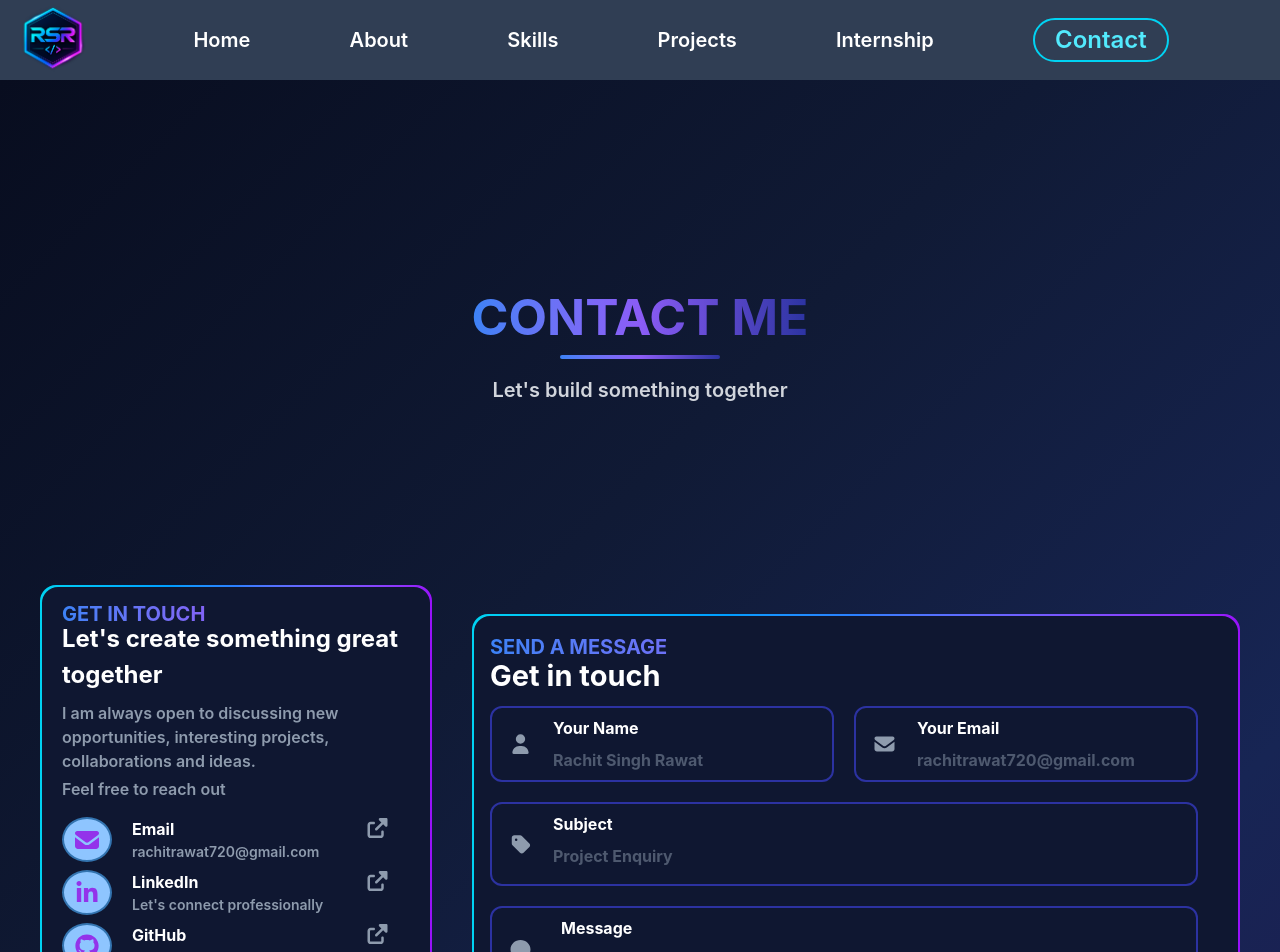
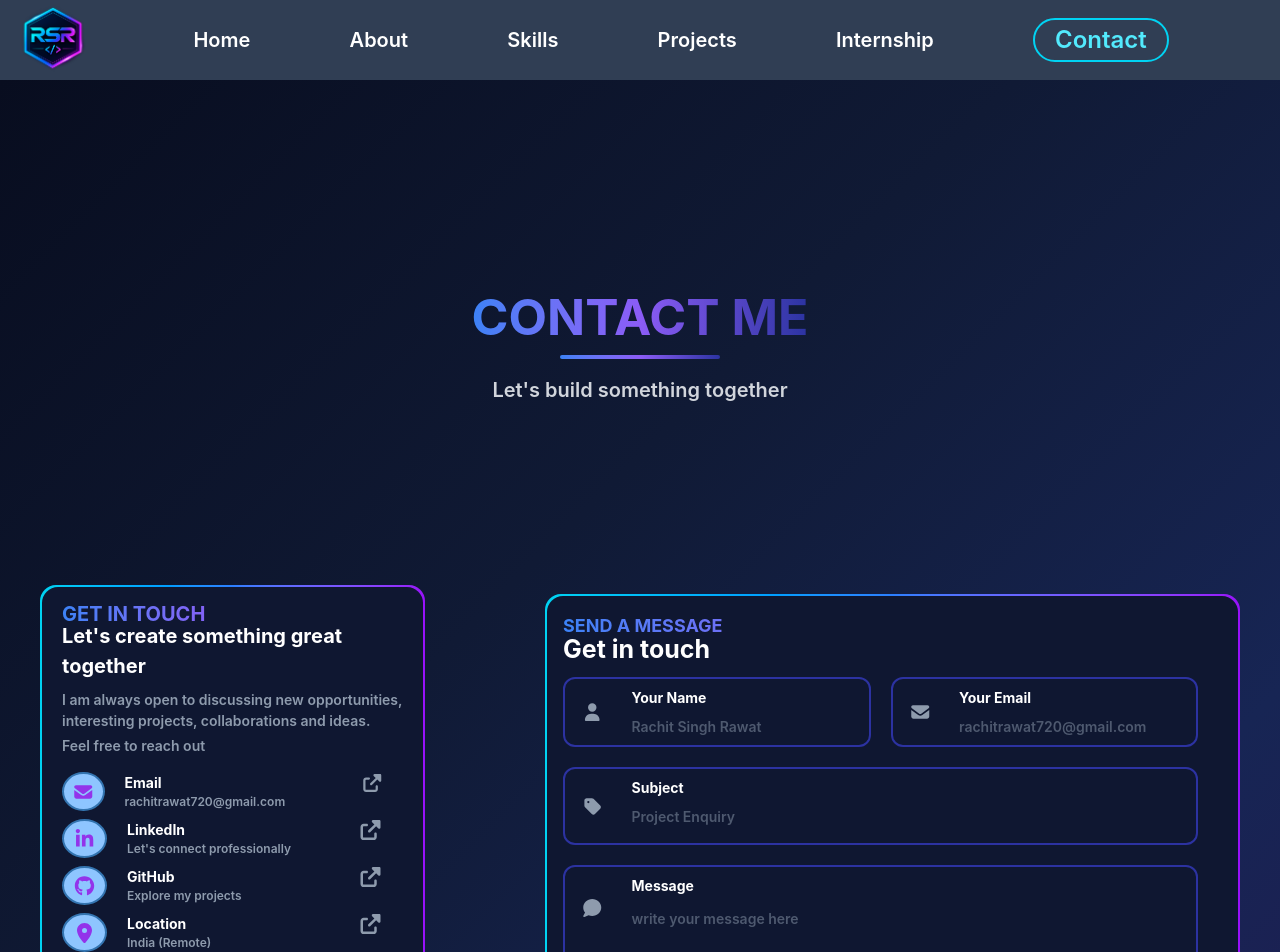
Before and after one commit to RachitRawat720/portfolio-website, a React (Vite) app: page /contact in a window 1280 px wide. Shown: the top 952 px of the page. Built offline with nearby package versions, Linux system fonts and the light colour scheme.

Commit message:
Improving animations and structure

```diff
--- a/src/components/About.jsx
+++ b/src/components/About.jsx
@@ -70,7 +70,7 @@ const about = () => {
                 </motion.div>
             </div>
 
-            <div className='flex justify-center items-center mt-40 gap-50 mb-40'>
+            <div className='flex justify-center items-center mt-40 gap-50 mb-20'>
                 <motion.div initial={{opacity: 0, x: -300, y: 100, scale: 0.3}} whileInView={{opacity: 1, x: 0,y: 0, scale: 1}} transition={{duration: 2}} viewport={{ once: true, amount: 0.4 }} className='border-[#3B82F6] border-2 rounded-lg flex p-5 py-8.5 gap-5
                 bg-[#111B36] w-full h-full'>
                     <div className='flex p-2 h-12 rounded-md justify-center bg-linear-to-r from-[#3B82F6] via-[#8B5CF6] to-[#3239b9d2]'>
--- a/src/components/Contact.jsx
+++ b/src/components/Contact.jsx
@@ -78,45 +78,45 @@ const Contact = () => {
             </motion.div>
 
 
-            <div className='flex justify-center items-center gap-10 mt-15'>
+            <div className='flex justify-center items-center gap-30 mt-15'>
                 <motion.div initial={{opacity: 0, x: -200, scale: 0.3}} whileInView={{opacity: 1, x: 0, scale: 1}} transition={{duration: 2}} viewport={{once: true, amount: 0.7}}
                 className='rounded-2xl bg-linear-to-r from-cyan-400 via-blue-500 to-purple-600 p-0.5'>
                         <div className='flex flex-col px-5 py-3 rounded-2xl bg-[#0f1731]'>
 
                             <h2 className='bg-linear-to-r from-[#3B82F6] via-[#8B5CF6] to-[#FF4D6D] bg-clip-text text-transparent text-[20px] font-bold'>GET IN TOUCH</h2>
 
-                            <h3 className='text-white font-bold text-[24px] -mt-2'>Let's create something great together</h3>
+                            <h3 className='text-white font-bold text-[20px] -mt-2'>Let's create something great together</h3>
 
-                            <p className='text-[#8e9bad] text-[16px] font-semibold mt-2'>I am always open to discussing new opportunities, interesting projects, collaborations and ideas.
+                            <p className='text-[#8e9bad] text-[14px] font-semibold mt-2'>I am always open to discussing new opportunities, interesting projects, collaborations and ideas.
                             </p>
 
-                            <p className='text-[#8e9bad] text-[16px] font-semibold mt-1'>Feel free to reach out</p>
+                            <p className='text-[#8e9bad] text-[14px] font-semibold mt-1'>Feel free to reach out</p>
 
                             <div className='flex flex-col gap-2 mt-4 w-full'>
                                 <div className='flex gap-5 '>
                                     <div className='flex justify-center items-center px-2 rounded-[50%] border-[#3374b0] border-2 bg-blue-300 '>
-                                        <FontAwesomeIcon icon={faEnvelope} color='#9333ea' className='text-[24px]'/>
+                                        <FontAwesomeIcon icon={faEnvelope} color='#9333ea' className='text-[18px]'/>
                                     </div>
 
                                     <div className='flex justify-between w-full pr-5'>
                                         <div className='flex flex-col'>
-                                            <p className='text-[16px] text-white font-bold'>Email</p>
-                                            <p className='text-[14px] text-[#8e9bad] font-semibold'>rachitrawat720@gmail.com</p>
+                                            <p className='text-[14px] text-white font-bold'>Email</p>
+                                            <p className='text-[12px] text-[#8e9bad] font-semibold'>rachitrawat720@gmail.com</p>
                                         </div>
 
-                                        <a href='mailto:rachitrawat720@gmail.com'  ><FontAwesomeIcon icon={faUpRightFromSquare} className='text-[20px] transition-transform duration-300 ease-in-out hover:scale-150' color='#8e9bad'/></a>
+                                        <a href='mailto:rachitrawat720@gmail.com'  ><FontAwesomeIcon icon={faUpRightFromSquare} className='text-[18px] transition-transform duration-300 ease-in-out hover:scale-150' color='#8e9bad'/></a>
                                     </div>
                                 </div>
 
                                 <div className='flex gap-5'>
                                     <div className='flex justify-center items-center px-2 rounded-[50%] border-[#3374b0] border-2 bg-blue-300 '>
-                                        <FontAwesomeIcon icon={faLinkedinIn} color='#9333ea' className='text-[24px]'/>
+                                        <FontAwesomeIcon icon={faLinkedinIn} color='#9333ea' className='text-[20px]'/>
                                     </div>
 
                                     <div className='flex justify-between w-full pr-5'>
                                         <div className='flex flex-col'>
-                                            <p className='text-[16px] text-white font-bold'>LinkedIn</p>
-                                            <p className='text-[14px] text-[#8e9bad] font-semibold'>Let's connect professionally</p>
+                                            <p className='text-[14px] text-white font-bold'>LinkedIn</p>
+                                            <p className='text-[12px] text-[#8e9bad] font-semibold'>Let's connect professionally</p>
                                         </div>
 
                                         <a href='https://www.linkedin.com/in/rachit-singh-rawat/'  target='_blank' rel="noopener noreferrer"><FontAwesomeIcon icon={faUpRightFromSquare} className='text-[20px] transition-transform duration-300 ease-in-out hover:scale-150' color='#8e9bad'/></a>
@@ -125,13 +125,13 @@ const Contact = () => {
 
                                 <div className='flex gap-5'>
                                     <div className='flex justify-center items-center px-2 rounded-[50%] border-[#3374b0] border-2 bg-blue-300 '>
-                                        <FontAwesomeIcon icon={faGithub} color='#9333ea' className='text-[24px]'/>
+                                        <FontAwesomeIcon icon={faGithub} color='#9333ea' className='text-[20px]'/>
                                     </div>
 
                                     <div className='flex justify-between w-full pr-5'>
                                         <div className='flex flex-col'>
-                                            <p className='text-[16px] text-white font-bold'>GitHub</p>
-                                            <p className='text-[14px] text-[#8e9bad] font-semibold'>Explore my projects</p>
+                                            <p className='text-[14px] text-white font-bold'>GitHub</p>
+                                            <p className='text-[12px] text-[#8e9bad] font-semibold'>Explore my projects</p>
                                         </div>
 
                                         <a href='https://github.com/RachitRawat720'  target='_blank' rel="noopener noreferrer"><FontAwesomeIcon icon={faUpRightFromSquare} className='text-[20px] transition-transform duration-300 ease-in-out hover:scale-150' color='#8e9bad'/></a>
@@ -140,13 +140,13 @@ const Contact = () => {
 
                                 <div className='flex gap-5'>
                                     <div className='flex justify-center items-center px-2 rounded-[50%] border-[#3374b0] border-2 bg-blue-300 '>
-                                        <FontAwesomeIcon icon={faLocationDot} color='#9333ea' className='text-[24px]'/>
+                                        <FontAwesomeIcon icon={faLocationDot} color='#9333ea' className='text-[20px]'/>
                                     </div>
 
                                     <div className='flex justify-between w-full pr-5'>
                                         <div className='flex flex-col'>
-                                            <p className='text-[16px] text-white font-bold'>Location</p>
-                                            <p className='text-[14px] text-[#8e9bad] font-semibold'>India (Remote)</p>
+                                            <p className='text-[14px] text-white font-bold'>Location</p>
+                                            <p className='text-[12px] text-[#8e9bad] font-semibold'>India (Remote)</p>
                                         </div>
 
                                         <a href='https://www.google.com/maps/search/?api=1&query=Dehradun,Uttarakhand,India' target='_blank' rel='noopener'  ><FontAwesomeIcon icon={faUpRightFromSquare} className='text-[20px] transition-transform duration-300 ease-in-out hover:scale-150' color='#8e9bad'/></a>
@@ -157,8 +157,8 @@ const Contact = () => {
 
                             <div className='h-0.5 w-full bg-[#3239b9d2] rounded-full mt-8'></div>
 
-                            <p className='text-green-500 text-[18px] mt-4'>Available for opportunities</p>
-                            <p className='text-[#8e9bad] text-[15px] font-semibold mt-2'>I'm currently open to internships, full-time, freelance projects and collaborations</p>
+                            <p className='text-green-500 text-[16px] mt-4'>Available for opportunities</p>
+                            <p className='text-[#8e9bad] text-[12px] font-semibold mt-2'>I'm currently open to internships, full-time, freelance projects and collaborations</p>
 
                         </div>
                 </motion.div>
@@ -167,53 +167,53 @@ const Contact = () => {
                     className='rounded-2xl bg-linear-to-r from-cyan-400 via-blue-500 to-purple-600 p-0.5'>
                         <div className='flex flex-col pl-4 pr-10 py-4 rounded-2xl bg-[#0f1731]'>
 
-                            <h2 className='bg-linear-to-r from-[#3B82F6] via-[#8B5CF6] to-[#FF4D6D] bg-clip-text text-transparent text-[20px] font-bold'>SEND A MESSAGE</h2>
+                            <h2 className='bg-linear-to-r from-[#3B82F6] via-[#8B5CF6] to-[#FF4D6D] bg-clip-text text-transparent text-[18px] font-bold'>SEND A MESSAGE</h2>
 
-                            <h3 className='text-white font-bold text-[29px] -mt-2'>Get in touch</h3>
+                            <h3 className='text-white font-bold text-[25px] -mt-2'>Get in touch</h3>
 
                             <form onSubmit={handleSubmit}>
                                 <div className='flex flex-col w-full justify-center items-center gap-5 mt-2'>
 
                                     <div className='flex gap-5'>
                                         <div className='flex justify-center items-center border-2 border-[#3239b9d2] px-4 py-2 rounded-xl gap-5'>
-                                            <div className='flex'><FontAwesomeIcon icon={faUser} className='text-[20px]' color='#8e9bad'/></div>
+                                            <div className='flex'><FontAwesomeIcon icon={faUser} className='text-[18px]' color='#8e9bad'/></div>
 
                                             <div className='flex flex-col gap-2'>
-                                                <h3 className='text-[16px] text-white font-bold'>Your Name</h3>
-                                                <input type="text" name='name' placeholder='Rachit Singh Rawat' required className='text-[#8e9bad] font-bold border-none'/>
+                                                <h3 className='text-[14px] text-white font-bold pl-2'>Your Name</h3>
+                                                <input type="text" name='name' placeholder='Rachit Singh Rawat' required className='text-[#8e9bad] font-semibold border-none text-[14px] pl-2'/>
                                             </div>
                                         </div>
 
                                         <div className='flex justify-center items-center border-2 border-[#3239b9d2] px-4 py-2 rounded-xl gap-5'>
-                                            <div className='flex'><FontAwesomeIcon icon={faEnvelope} className='text-[20px]' color='#8e9bad'/></div>
+                                            <div className='flex'><FontAwesomeIcon icon={faEnvelope} className='text-[18px]' color='#8e9bad'/></div>
 
                                             <div className='flex flex-col gap-2'>
-                                                <h3 className='text-[16px] text-white font-bold'>Your Email</h3>
-                                                <input type="text" name='email' placeholder='rachitrawat720@gmail.com' required className='text-[#8e9bad] font-bold border-none'/>
+                                                <h3 className='text-[14px] text-white font-bold pl-2'>Your Email</h3>
+                                                <input type="text" name='email' placeholder='rachitrawat720@gmail.com' required className='text-[#8e9bad] font-semibold border-none text-[14px] pl-2'/>
                                             </div>
                                         </div>
                                     </div>
 
                                     <div className='flex items-center w-full border-2 border-[#3239b9d2] px-4 py-2 rounded-xl gap-5'>
-                                        <div className='flex'><FontAwesomeIcon icon={faTag} className='text-[20px]' color='#8e9bad'/></div>
+                                        <div className='flex'><FontAwesomeIcon icon={faTag} className='text-[18px]' color='#8e9bad'/></div>
 
                                         <div className='flex flex-col gap-2 w-full pr-2 pb-2'>
-                                            <h3 className='text-[16px] text-white font-bold'>Subject</h3>
-                                            <input type="text" name='subject' placeholder='Project Enquiry' required className='text-[#8e9bad] font-bold border-none'/>
+                                            <h3 className='text-[14px] text-white font-bold pl-2'>Subject</h3>
+                                            <input type="text" name='subject' placeholder='Project Enquiry' required className='text-[#8e9bad] font-semibold border-none text-[14px] pl-2'/>
                                         </div>
                                     </div>
 
                                     <div className='flex w-full border-2 border-[#3239b9d2] px-4 py-2 rounded-xl gap-5'>
-                                        <div className='flex mt-6'><FontAwesomeIcon icon={faComment} className='text-[20px]' color='#8e9bad'/></div>
+                                        <div className='flex mt-6'><FontAwesomeIcon icon={faComment} className='text-[18px]' color='#8e9bad'/></div>
 
                                         <div className='flex flex-col gap-2 w-full pr-4 pb-3'>
-                                            <h3 className='text-[16px] text-white font-bold ml-2'>Message</h3>
-                                            <textarea name='message' placeholder='write your message here' required className='text-[#8e9bad] font-bold border-none w-full px-2 py-1 resize-none overflow-y-auto' rows={3}></textarea>
+                                            <h3 className='text-[14px] text-white font-bold ml-2'>Message</h3>
+                                            <textarea name='message' placeholder='write your message here' required className='text-[#8e9bad] font-semibold border-none w-full px-2 py-1 resize-none overflow-y-auto text-[14px]' rows={3}></textarea>
                                         </div>
                                     </div>
 
-                                    <button type='submit' disabled={loading} className='flex justify-center items-center py-3 rounded-xl bg-linear-to-r from-[#3B82F6] via-[#8B5CF6] to-[#3239b9d2] text-white font-semibold w-full gap-4'>
-                                        <FontAwesomeIcon icon={faPaperPlane} className='text-white text-[20px]' color='#8e9bad'/>
+                                    <button type='submit' disabled={loading} className='flex justify-center items-center py-2 rounded-xl bg-linear-to-r from-[#3B82F6] via-[#8B5CF6] to-[#3239b9d2] text-white font-semibold w-full gap-4'>
+                                        <FontAwesomeIcon icon={faPaperPlane} className='text-white text-[18px]' color='#8e9bad'/>
                                         {loading ? 'Sending...' : 'Send Message'}
                                     </button>
                                     {status && (
--- a/src/components/Home.jsx
+++ b/src/components/Home.jsx
@@ -15,13 +15,13 @@ import { motion } from 'framer-motion'
 
 const Home = () => {
     return (
-        <div className='flex relative px-10 overflow-hidden py-8 gap-5 bg-[linear-gradient(135deg,#080D1F_0%,#101A35_35%,#172554_65%,#24164F_100%)] pb-40'>
+        <div className='flex relative px-10 overflow-hidden py-8 gap-5 bg-[linear-gradient(135deg,#080D1F_0%,#101A35_35%,#172554_65%,#24164F_100%)] pb-30'>
 
             <motion.div initial={{opacity: 0, x: -300, scale: 0.3}} whileInView={{opacity: 1, x: 0, scale: 1}} transition={{duration: 2}} viewport={{ once: true}}
             className='w-1/2'>
                 <div initial={{opacity: 0, x: -300, scale: 0.3}} whileInView={{opacity: 1, x: 0, scale: 1}} transition={{duration: 2}} viewport={{ once: true}}
-                className='flex overflow-hidden rounded-2xl'>
-                        <img src={hi} className='h-7 w-9 mt-2'/>
+                className='flex overflow-hidden '>
+                        <img src={hi} className='h-7 w-9 mt-2 rounded-4xl'/>
                     <h3 className='text-[25px] ml-2 bg-linear-to-r from-[#3B82F6] via-[#8B5CF6] to-[#EC4899] bg-clip-text text-transparent'>Hello, I'm </h3>
                 </div>
 
```
Also changed, not shown: src/components/Skills.jsx (+49 -34 lines).
